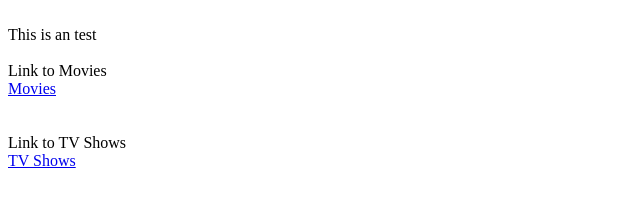
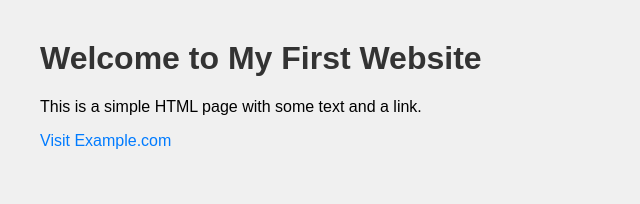
Before and after one commit to KodeKangaroo/Seanybabes, a plain HTML site: page index.html in a window 1280 px wide. Shown: the whole page, without its empty margins (0-640 px from the left). Drawn offline with Linux system fonts and the light colour scheme.

Commit message:
Update index.html

```diff
--- a/index.html
+++ b/index.html
@@ -1,16 +1,37 @@
 <!DOCTYPE html>
-<html>
+<html lang="en">
+<head>
+    <meta charset="UTF-8">
+    <meta name="viewport" content="width=device-width, initial-scale=1.0">
+    <title>My First Website</title>
+    <style>
+        body {
+            font-family: Arial, sans-serif;
+            margin: 40px;
+            background-color: #f0f0f0;
+        }
+        h1 {
+            color: #333;
+        }
+        p {
+            font-size: 16px;
+        }
+        a {
+            color: #007BFF;
+            text-decoration: none;
+        }
+        a:hover {
+            text-decoration: underline;
+        }
+    </style>
+</head>
 <body>
-<br>
-This is an test <br>
-<br>
-Link to Movies <br>
-<a href="https://www.Youtube.com">Movies</a>
-<br>
-<br>
-<br>
-Link to TV Shows <br>
-<a href="https://www.abc.net.au/news">TV Shows</a>
-<br>
+
+    <h1>Welcome to My First Website</h1>
+
+    <p>This is a simple HTML page with some text and a link.</p>
+
+    <a href="https://www.example.com" target="_blank">Visit Example.com</a>
+
 </body>
 </html>
```
